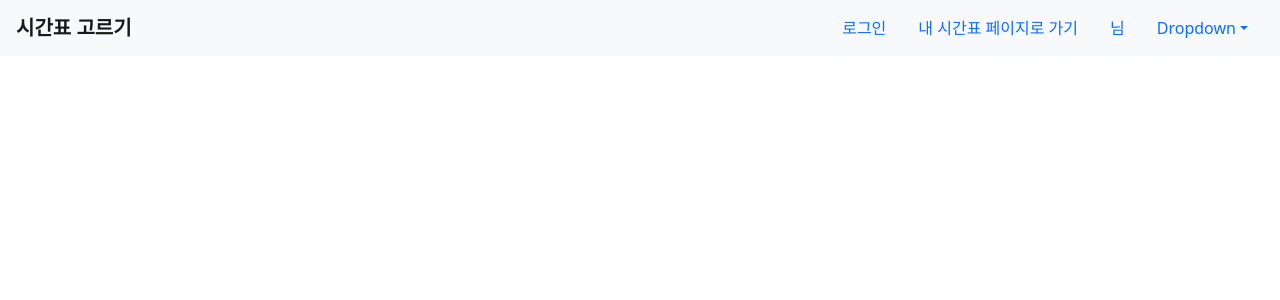
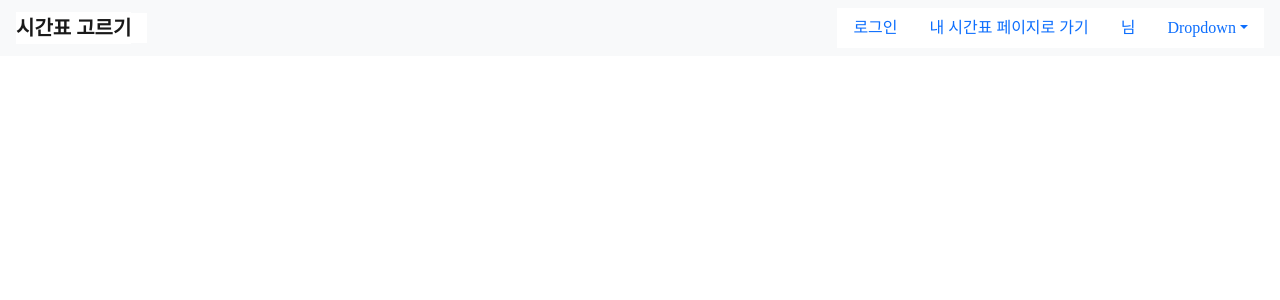
Before and after one commit to HICC-Presentation-Contest/O5, a Django app: template Project/my_time_table_page/templates/my_time_table_page/makingNewTimeTable.html in a window 1280 px wide. Shown: the top 300 px of the page. Run offline with Django 3.2, Linux system fonts and the light colour scheme; the template is opened without the code that fills it, so the values that code supplies are empty; some web fonts are replaced.

Commit message:
design : navbar 디자인 수정

```diff
--- a/Project/my_time_table_page/static/css/displayingNewTimeTable.css
+++ b/Project/my_time_table_page/static/css/displayingNewTimeTable.css
@@ -1,15 +1,15 @@
+/*
+폰트 설정
+*/
 @font-face {
     font-family: 'S-CoreDream-3Light';
     src: url('https://cdn.jsdelivr.net/gh/projectnoonnu/noonfonts_six@1.2/S-CoreDream-3Light.woff') format('woff');
     font-weight: normal;
     font-style: normal;
 }
-
-
 * {
     font-family: 'S-CoreDream-3Light';
     background: white;
-    /*font-size: 30px;*/
 }
 
 /*div {*/
--- a/Project/my_time_table_page/static/css/makingNewTimeTable.css
+++ b/Project/my_time_table_page/static/css/makingNewTimeTable.css
@@ -1,4 +1,16 @@
-
+/*
+폰트 설정
+*/
+@font-face {
+    font-family: 'S-CoreDream-3Light';
+    src: url('https://cdn.jsdelivr.net/gh/projectnoonnu/noonfonts_six@1.2/S-CoreDream-3Light.woff') format('woff');
+    font-weight: normal;
+    font-style: normal;
+}
+* {
+    font-family: 'S-CoreDream-3Light';
+    background: white;
+}
 
 .classbox{
   flex-direction: column;
--- a/Project/my_time_table_page/static/css/myTimeTable.css
+++ b/Project/my_time_table_page/static/css/myTimeTable.css
@@ -1,13 +1,15 @@
+/*
+폰트 설정
+*/
 @font-face {
      font-family: 'S-CoreDream-3Light';
      src: url('https://cdn.jsdelivr.net/gh/projectnoonnu/noonfonts_six@1.2/S-CoreDream-3Light.woff') format('woff');
      font-weight: normal;
      font-style: normal;
 }
-
-
 * {
     font-family: 'S-CoreDream-3Light';
+    background : white;
 }
 
 
```
